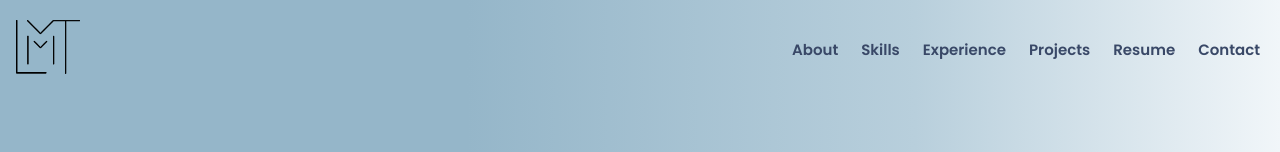
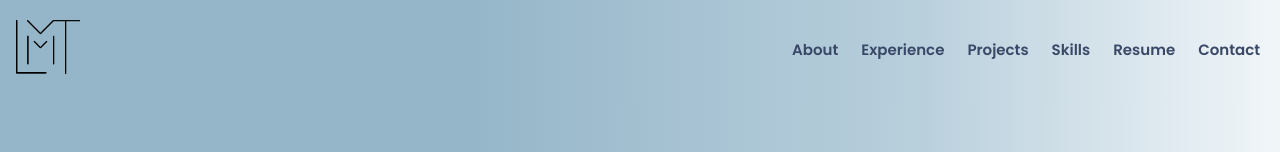
Before and after one commit to Matthew-Tolentino/app-lmt, a React (Create React App) app: page / in a window 1280 px wide. Shown: the top 152 px of the page. Built offline with nearby package versions, Linux system fonts and the light colour scheme.

Commit message:
Add fade in to experience

```diff
--- a/src/components/Experiences/Experiences.scss
+++ b/src/components/Experiences/Experiences.scss
@@ -19,7 +19,7 @@ $margin: 25vw;
 }
 
 @media (max-width: $bp-tablet) {
-  $margin: 0vw;
+  $margin: 5vw;
   .experiences-grid {
     width: calc(100vw - $margin * 2);
     margin: 0 $margin 0 $margin;
--- a/src/components/Experiences/Experiences.tsx
+++ b/src/components/Experiences/Experiences.tsx
@@ -33,9 +33,9 @@ function Experiences() {
       <div className="section-title">Experience</div>
       <div className="experiences-grid">
         {
-          jobs.map(job => {
+          jobs.map((job: Job, index: number) => {
             return (
-              <Experience {...job}/>
+              <Experience index={index} job={job}/>
             );
           })
         }
--- a/src/components/Menu/Menu.tsx
+++ b/src/components/Menu/Menu.tsx
@@ -6,7 +6,7 @@ import { Link } from "react-scroll";
 function Menu() {
   const [open, setOpen] = useState(false);
 
-  const menuItems = ['About', 'Skills', 'Experience', 'Projects', 'Resume', 'Contact']
+  const menuItems = ['About', 'Experience', 'Projects', 'Skills', 'Resume', 'Contact']
 
   return (
     <header>
--- a/src/shared/components/Experience/Experience.tsx
+++ b/src/shared/components/Experience/Experience.tsx
@@ -2,9 +2,11 @@ import React, { useEffect } from 'react';
 import './Experience.scss';
 import { Job } from '../../models/Job';
 
-function Experience(job: Job) {
+function Experience(props: any) {
+  const {index, job} = props;
+
   return (
-    <div className="exp-container">
+    <div className={`exp-container ${GetFadeInClass(index)}`}>
       <div className="exp-header">
         {job.company} - {job.title}
       </div>
@@ -33,4 +35,11 @@ function GetSkills(skills: string[]) {
   );
 }
 
+function GetFadeInClass(index: number) {
+  let target = index % 3;
+  return target == 0 ? 'reveal-left-1' :
+         target == 1 ? 'reveal-left-2' :
+         'reveal-left-3';
+}
+
 export default Experience;
```
